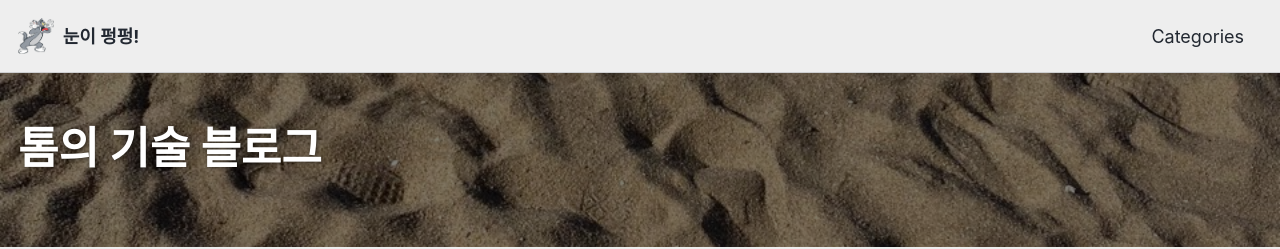
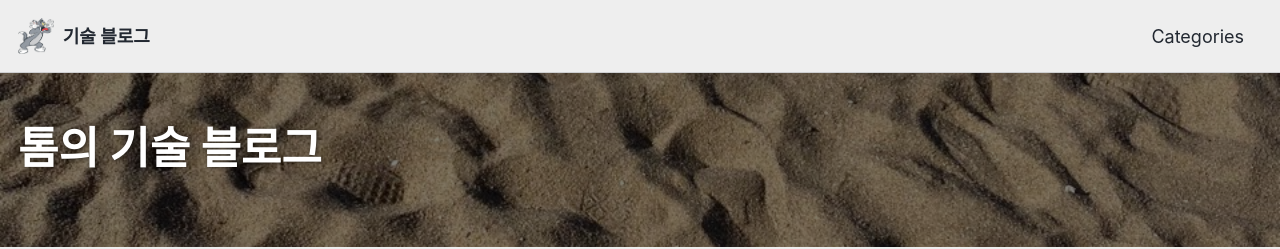
Before and after one commit to kkamankun/kkamankun.github.io, a Jekyll site: the page built from index.html, in a window 1280 px wide and 1003 px high. Shown: the top 249 px of the window. Built offline with Jekyll 4.4.1, drawn with Linux system fonts in a browser that asks for light colours; cached includes are drawn as plain includes; the list of posts is cut into pages by our own code.

Commit message:
Update _config.yml

```diff
--- a/_config.yml
+++ b/_config.yml
@@ -16,7 +16,7 @@ minimal_mistakes_skin    : "air" # "air", "aqua", "contrast", "dark", "dirt", "n
 
 # Site Settings
 locale                   : "ko-KR"
-title                    : "눈이 펑펑!"
+title                    : "기술 블로그"
 title_separator          : "-"
 subtitle                 : # site tagline that appears below site title in masthead
 name                     : "Tae Sung Park"
```
